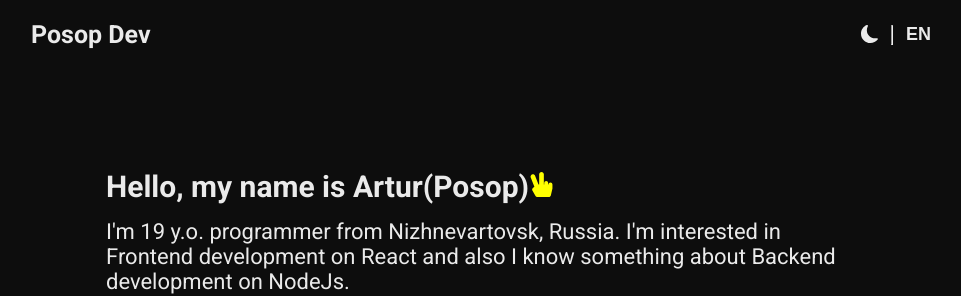
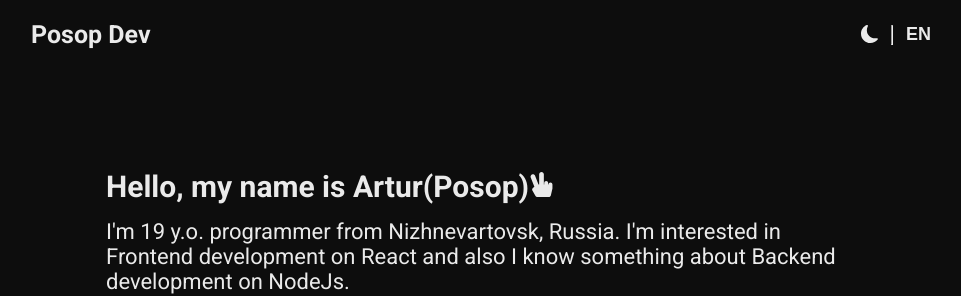
Before and after one commit to posop1/posop.dev, a React (Vite) app: page / in a window 1280 px wide. Shown: the top 296 px of the page, without its empty margins (159-1120 px from the left). Built offline with nearby package versions, Linux system fonts and the light colour scheme.

Commit message:
fix emoji in info

```diff
--- a/src/components/Information/InfoItem/index.tsx
+++ b/src/components/Information/InfoItem/index.tsx
@@ -11,10 +11,7 @@ const InfoItem: FC<IText> = ({ title, body, stack }) => {
           <h2 className={styles.title}>
             {title}
             <p>
-              <FaHandPeace
-                color="ffff00"
-                size={'25px'}
-              />
+              <FaHandPeace size={'25px'} />
             </p>
           </h2>
           <p className={styles.maininfo}>{body}</p>
```
